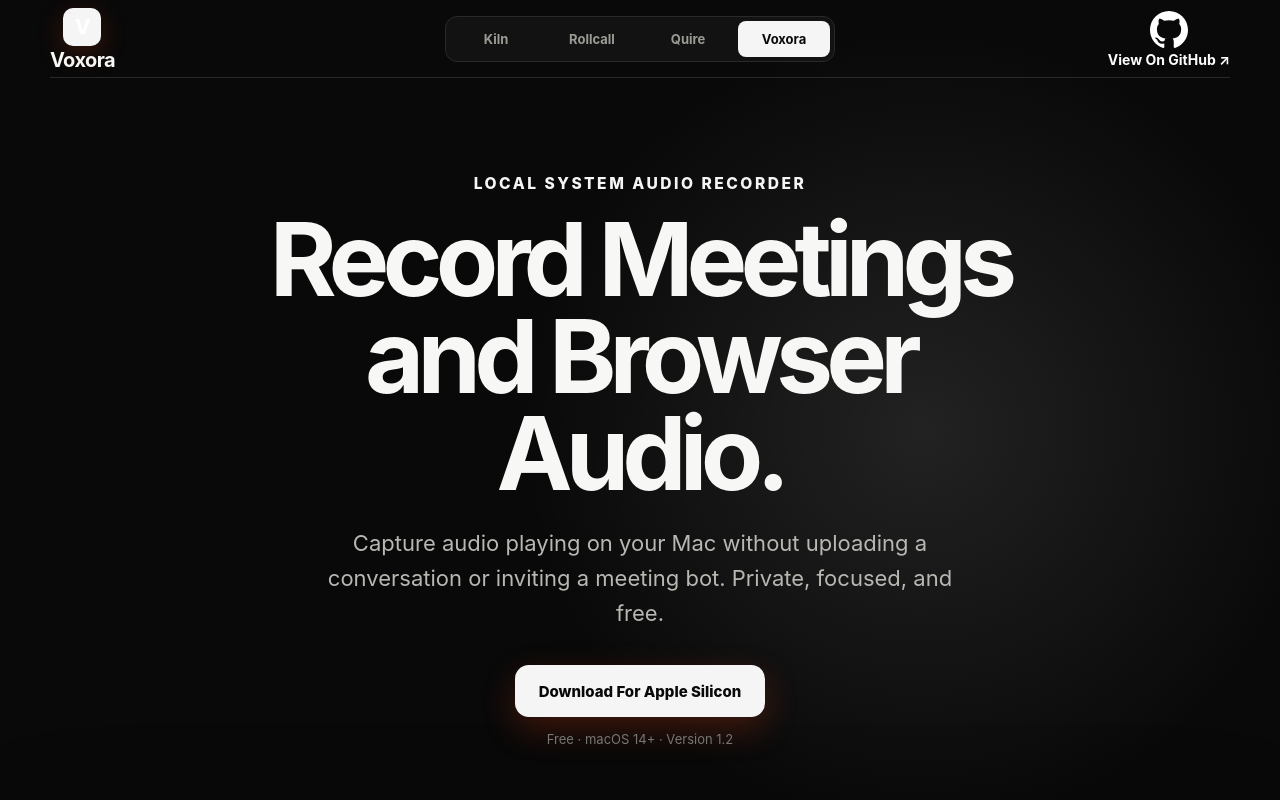
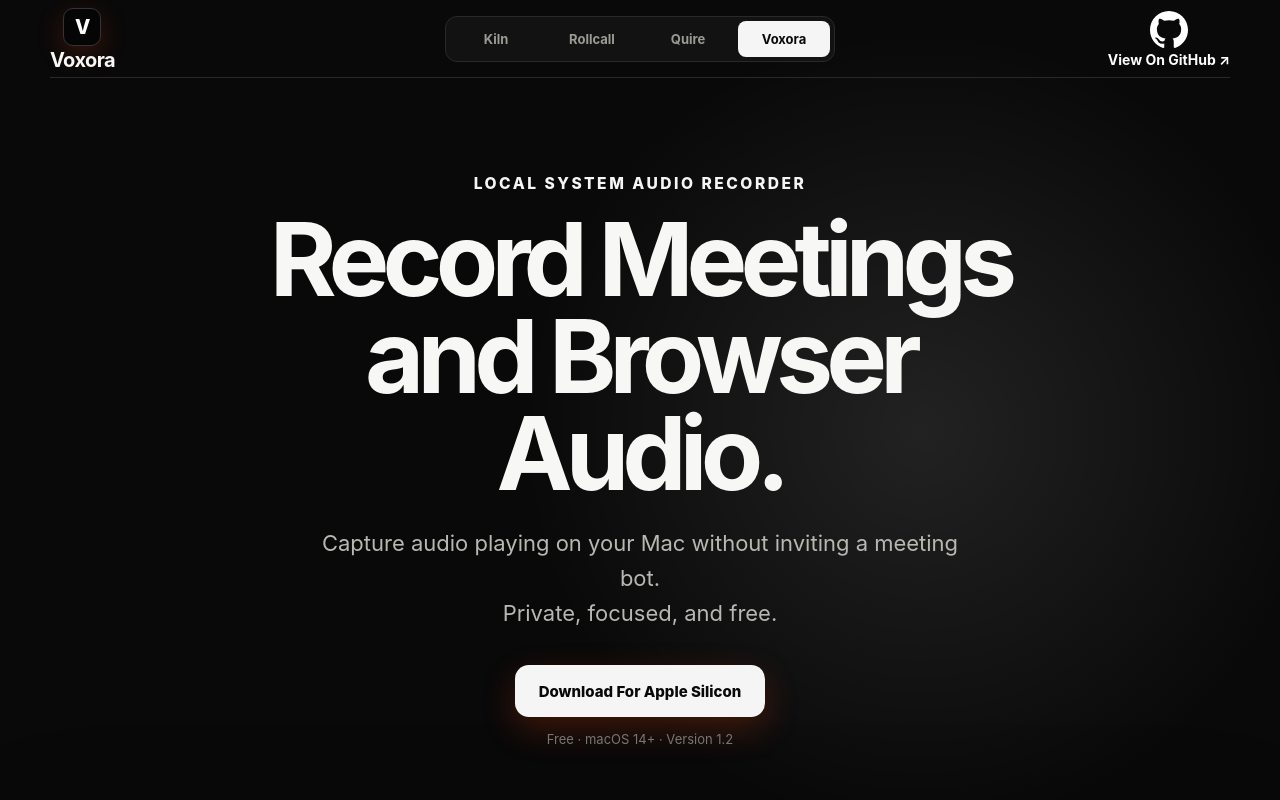
Before and after one commit to hgus107/Filish, a plain HTML site: page suite.html in a window 1280 px wide. Both pictures are taken after a click on the button "Voxora". Shown: the top 800 px of the page. Drawn offline with Linux system fonts and the light colour scheme.

Commit message:
Refine Voxora page branding

```diff
--- a/styles.css
+++ b/styles.css
@@ -58,6 +58,16 @@ body[data-product="voxora"] {
 body[data-product="voxora"] .button-primary,
 body[data-product="voxora"] .product-tab.active {
   color: #090909;
+}
+
+body[data-product="voxora"] .brand-mark {
+  color: #ffffff;
+  background: #050505;
+  border: 1px solid #343434;
+}
+
+.voxora-copy .hero-text {
+  text-align: center;
 }
 
 .voxora-preview {
--- a/suite.html
+++ b/suite.html
@@ -208,10 +208,10 @@
 
     <main data-product-panel="voxora" hidden>
       <section class="hero section-shell">
-        <div class="hero-copy">
+        <div class="hero-copy voxora-copy">
           <p class="eyebrow">Local System Audio Recorder</p>
           <h1>Record Meetings and Browser Audio.</h1>
-          <p class="hero-text">Capture audio playing on your Mac without uploading a conversation or inviting a meeting bot. Private, focused, and free.</p>
+          <p class="hero-text">Capture audio playing on your Mac without inviting a meeting bot.<br />Private, focused, and free.</p>
           <div class="hero-actions">
             <a class="button button-primary" href="https://github.com/hgus107/voxora/releases/latest/download/Voxora-1.2.dmg">Download For Apple Silicon</a>
             <span class="download-note">Free · macOS 14+ · Version 1.2</span>
```
